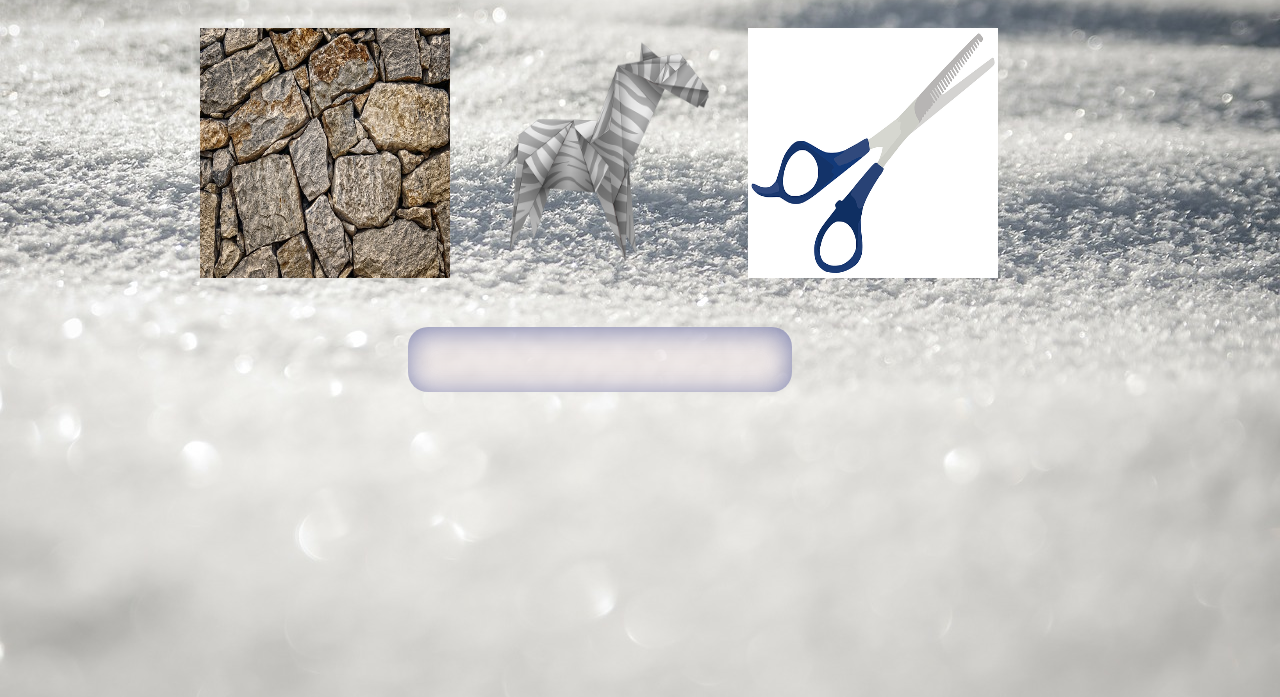
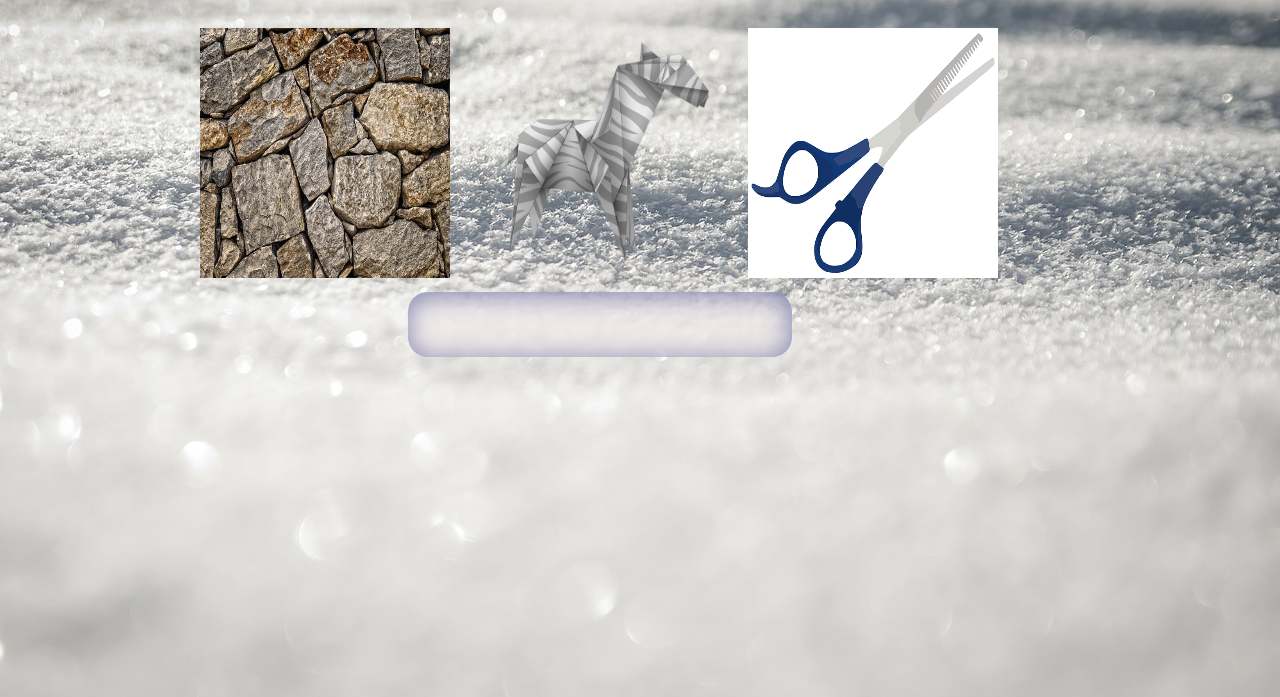
Before and after one commit to nnamdi16/Rock_Paper_Scissors_Game, a plain HTML site: page index.html in a window 1280 px wide. Shown: the part 103-800 px from the top of the page. Drawn offline with Linux system fonts and the light colour scheme.

Commit message:
Modified the result-display position

```diff
--- a/style.css
+++ b/style.css
@@ -131,6 +131,7 @@ body {
 .header {
   text-align: center;
 }
+
 .header h1 {
   margin: 0;
 }
@@ -161,30 +162,30 @@ body {
   text-align: center;
   line-height: 2em;
   position: relative;
-  top: -35px;
+  top: -70px;
   left: -40px;
   font-size: 1.1em;
 }
 
-.result-display > h1 {
+.result-display>h1 {
   margin: 0;
   text-decoration-style: none;
 }
 
-.result-display > h1 > a {
+.result-display>h1>a {
   text-decoration: none;
   color: #6d60c4;
   font-size: 0.5em;
 }
 
-.result-display > p {
+.result-display>p {
   text-align: left;
   padding: 5px;
   position: relative;
   left: 20px;
 }
 
-.result-display > p > span {
+.result-display>p>span {
   color: #6d60c4;
   font-weight: bold;
 }
@@ -210,7 +211,7 @@ body {
   font-weight: bolder;
 }
 
-.finalScore-display > p {
+.finalScore-display>p {
   font-size: 2em;
   font-weight: bold;
   margin: 0;
```
